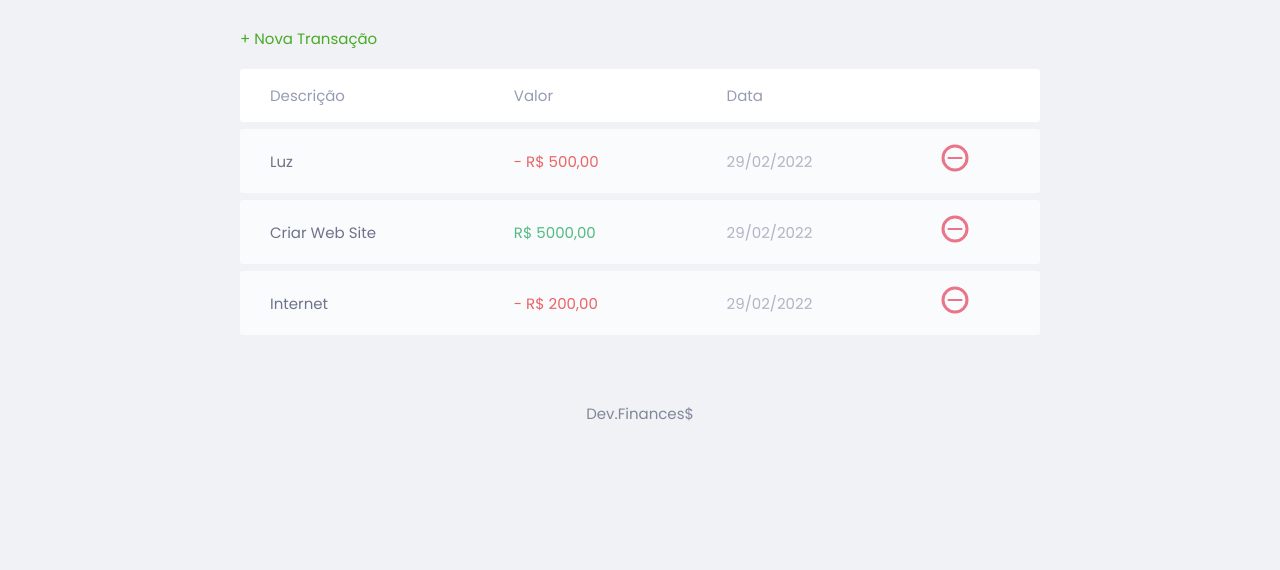
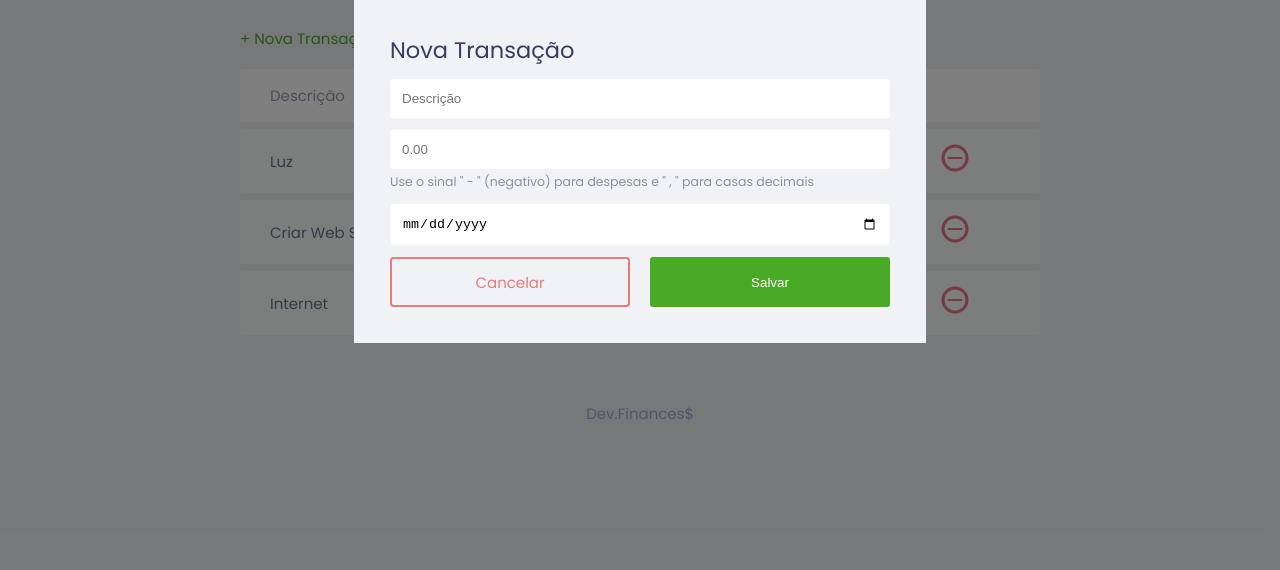
Before and after one commit to DouglasSoares16/Dev-Finance, a plain HTML site: page index.html in a window 1280 px wide. Shown: the part 230-800 px from the top of the page. Drawn offline with Linux system fonts and the light colour scheme.

Commit message:
Created Modal

```diff
--- a/css/styles.css
+++ b/css/styles.css
@@ -1,6 +1,9 @@
 /* Globals ====== */
   :root {
     --dark-blue: #363f5f;
+    --green: #49AA26;
+    --light-green: #3dd705;
+    --red: #e92929;
 
     font-size: 93.75%;
   }
@@ -43,19 +46,56 @@
 
 /* Links & Buttons */
   a {
-    color: #49AA26;
+    color: var(--green);
     text-decoration: none;
 
     transition: .2s;
   }
 
   a:hover {
-    color: #3dd705;
+    color: var(--light-green);
+  }
+
+  button {
+    width: 100%;
+    height: 50px;
+
+    border: none;
+    color: #fff;
+    background-color: var(--green);
+
+    padding: 0;
+    border-radius: .2rem;
+
+    cursor: pointer;
+    transition: .2s;
+  }
+
+  button:hover {
+    background-color: var(--light-green);
   }
 
   .button.new {
     display: inline-block;
     margin-bottom: .8rem;
+  }
+
+  .button.cancel {
+    color: #e92929;
+    border: 2px var(--red) solid;
+    border-radius: .25rem;
+
+    height: 50px;
+
+    display: flex;
+    align-items: center;
+    justify-content: center;
+
+    opacity: 0.6;
+  }
+
+  .button.cancel:hover {
+    opacity: 1;
   }
 
 /* ====== Globals */
@@ -125,7 +165,7 @@
   }
 
   .card.total {
-    background-color: #49AA26;
+    background-color: var(--green);
     color: #fff;
   }
 
@@ -192,6 +232,74 @@
 
 /* ====== Table */
 
+/* Modal ====== */
+
+  .modal-overlay {
+    width: 100%;
+    height: 100%;
+
+    background-color: rgba(0, 0, 0, 0.5);
+
+    position: absolute;
+    top: 0;
+    right: 0;
+
+    display: flex;
+    align-items: center;
+    justify-content: center;
+
+    opacity: 0;
+    visibility: hidden;
+  }
+
+  .modal-overlay.on {
+    opacity: 1;
+    visibility: visible;
+  }
+
+  .modal {
+    background-color: #f0f2f5;
+    padding: 2.4rem;
+  }
+
+  /* Form */
+  #form {
+    max-width: 500px;
+  }
+
+  #form h2 {
+    margin-top: 0;
+  }
+
+  #form form input {
+    width: 100%;
+    border: none;
+    border-radius: .2rem;
+
+    padding: .8rem;
+  }
+
+  #form .input-group {
+    margin-top: .8rem;
+  }
+
+  .input-group small {
+    opacity: 0.4;
+  }
+
+  .input-group.actions {
+    display: flex;
+    align-items: center;
+    justify-content: space-between;
+  }
+
+  .input-group.actions a,
+  .input-group.actions button {
+    width: 48%;
+  }
+
+/* ====== Modal */
+
 /* Footer ====== */
   footer {
     text-align: center;
--- a/index.html
+++ b/index.html
@@ -100,6 +100,52 @@
     </section>
   </main>
 
+  <div class="modal-overlay on">
+    <div class="modal">
+      <div id="form">
+        <h2>Nova Transação</h2>
+        <form action="">
+          <div class="input-group">
+            <label class="sr-only" for="description">Descrição</label>
+            <input
+              type="text"
+              id="description"
+              name="description"
+              placeholder="Descrição"
+            />
+          </div>
+
+          <div class="input-group">
+            <label class="sr-only" for="amount">Valor</label>
+            <input
+              type="number"
+              id="amount"
+              name="amount"
+              placeholder="0.00"
+              step="0.01"
+            />
+
+            <small class="help">Use o sinal " - " (negativo) para despesas e " , " para casas decimais</small>
+          </div>
+
+          <div class="input-group">
+            <label class="sr-only" for="date">Data</label>
+            <input
+              type="date"
+              id="date"
+              name="date"
+            />
+          </div>
+
+          <div class="input-group actions">
+            <a href="#" class="button cancel">Cancelar</a>
+            <button>Salvar</button>
+          </div>
+        </form>
+      </div>
+    </div>
+  </div>
+
   <footer>
     <p>Dev.Finances$</p>
   </footer>
```
